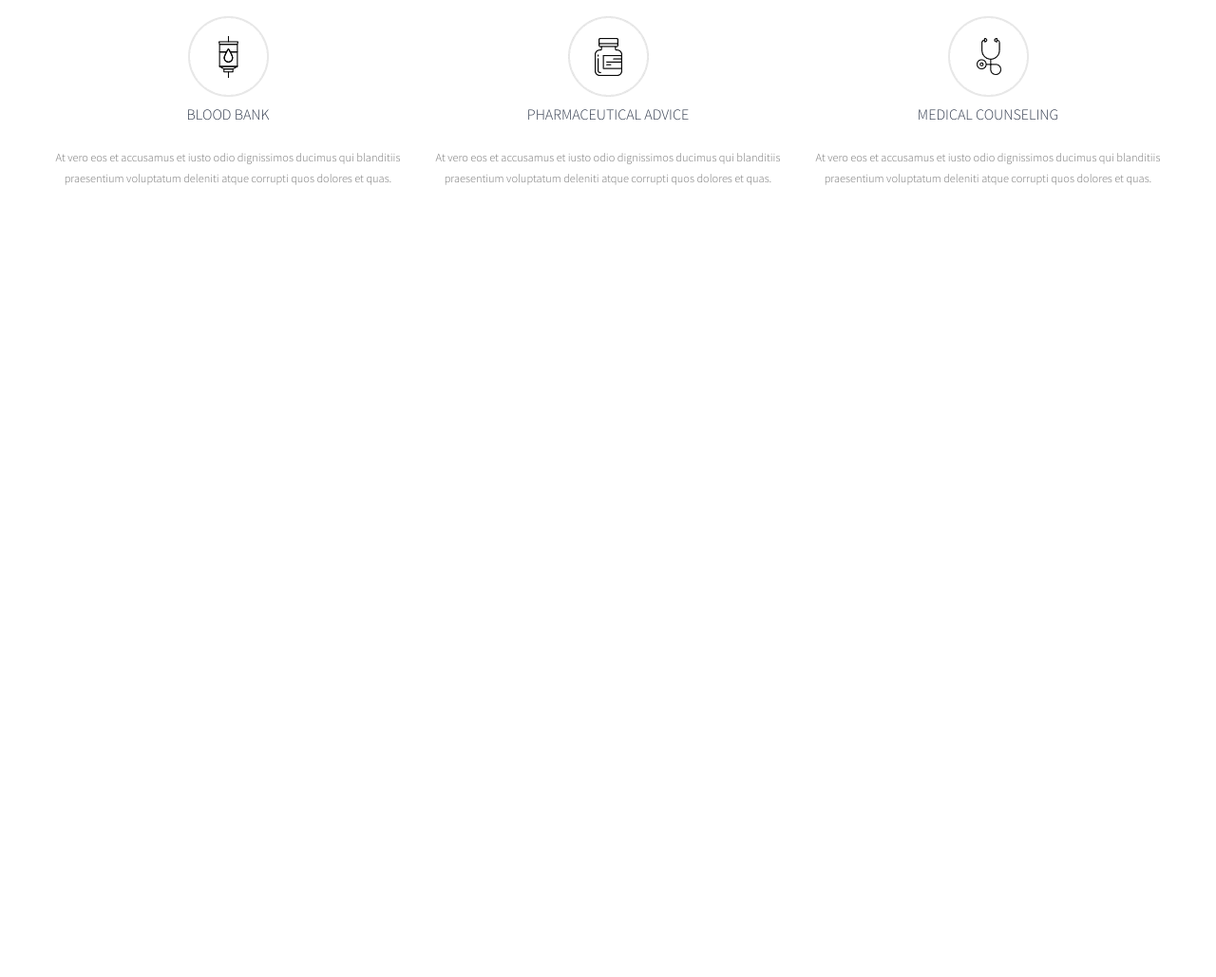
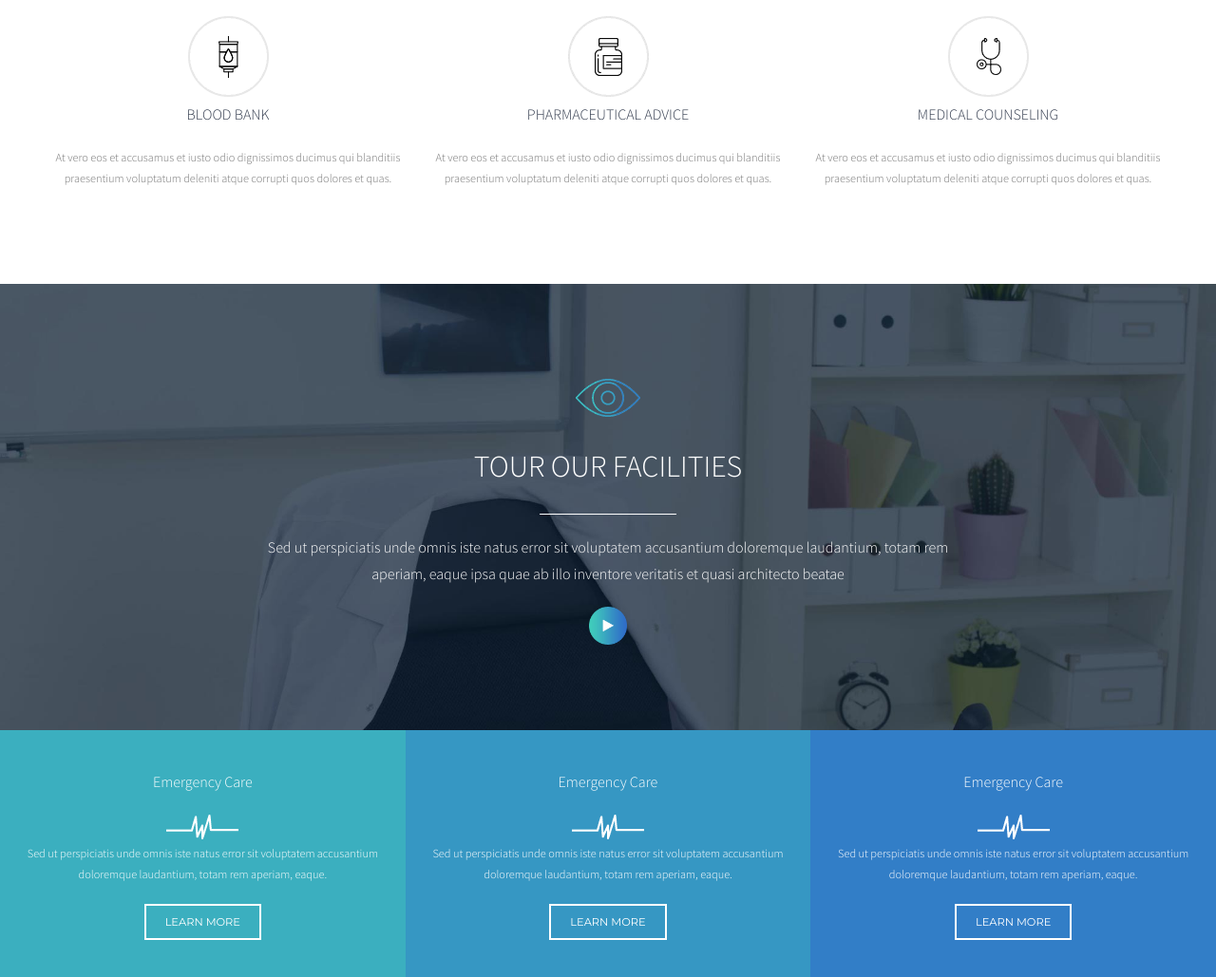
Before and after one commit to leitongchen/proj-html-vuejs, a website: page index.html in a window 1280 px wide. Shown: the part 2566-3595 px from the top of the page at 95% size. Before the commit the page ends 2865 px from the top, so only its background shows below. Drawn offline with nearby package versions, Linux system fonts and the light colour scheme.

Commit message:
Section 4: facilities implemented

```diff
--- a/index.html
+++ b/index.html
@@ -197,7 +197,73 @@
 
                 </div>
             </section>
+            <section id="section-4" class="dark-bg">
+                <div class="container">
 
+                    <div class="title-container">
+                        <img src="public/imgs/sections-icons/icon-7.png" alt="heart cardio icon">
+                        <h2>
+                            Tour our facilities
+                        </h2>
+                        <div class="underline white">
+                        </div>
+                        <h4>
+                            Sed ut perspiciatis unde omnis iste natus error sit voluptatem accusantium doloremque laudantium, totam rem aperiam, eaque ipsa quae ab illo inventore veritatis et quasi architecto beatae
+                        </h4>
+                    </div>
+                    <div class="player-container">
+                        <a href="#">
+                            <img src="public/imgs/play-icon.png" alt="play icon">
+                        </a>
+                    </div>
+
+                </div>
+                <div class="facilities-box row">
+                    <div class="col-3 bg-color-1">
+                        <h4>
+                            Emergency Care
+                        </h4>
+                        <img src="public/imgs/wave-divider.png" alt="wave icon">
+                        <p>
+                            Sed ut perspiciatis unde omnis iste natus error sit voluptatem accusantium doloremque laudantium, totam rem aperiam, eaque.
+                        </p>
+                        <div class="btn-container">
+                            <button class="secondary-btn">
+                                Learn More
+                            </button>
+                        </div>
+                    </div>
+                    <div class="col-3 bg-color-2">
+                        <h4>
+                            Emergency Care
+                        </h4>
+                        <img src="public/imgs/wave-divider.png" alt="wave icon">
+                        <p>
+                            Sed ut perspiciatis unde omnis iste natus error sit voluptatem accusantium doloremque laudantium, totam rem aperiam, eaque.
+                        </p>
+                        <div class="btn-container">
+                            <button class="secondary-btn">
+                                Learn More
+                            </button>
+                        </div>
+                    </div>
+                    <div class="col-3 bg-color-3">
+                        <h4>
+                            Emergency Care
+                        </h4>
+                        <img src="public/imgs/wave-divider.png" alt="wave icon">
+                        <p>
+                            Sed ut perspiciatis unde omnis iste natus error sit voluptatem accusantium doloremque laudantium, totam rem aperiam, eaque.
+                        </p>
+                        <div class="btn-container">
+                            <button class="secondary-btn">
+                                Learn More
+                            </button>
+                        </div>
+                    </div>
+                </div>
+
+            </section>
 
 
 
@@ -214,7 +280,7 @@
                         make appointment
                     </button>
                 </div>
-                <div class="bg-blue">
+                <div>
                     <div class="btn-container">
                         <button class="secondary-btn">
                             make appointment
--- a/src/partials/_buttons.scss
+++ b/src/partials/_buttons.scss
@@ -45,7 +45,7 @@ button {
         &:hover {
             border: 0;
             background-color: white;
-            color: $bg-blue-1;
+            color: $primary-color;
         }
     }
 
@@ -64,6 +64,7 @@ button {
     height: 37px;
 
     display: flex;
+    justify-content: center;
     align-items: center
 }
 
--- a/src/partials/_common.scss
+++ b/src/partials/_common.scss
@@ -65,6 +65,10 @@ h2 {
     margin-bottom: $spacing;
 }
 
+.underline.white {
+    border-bottom: 1px solid white;
+}
+
 h3 {
     font-size: $font-size*2;
 }
--- a/src/partials/_main.scss
+++ b/src/partials/_main.scss
@@ -56,8 +56,7 @@ section {
             cursor: pointer;
 
             &:hover {
-                transform: scale(1.05);
-                box-shadow: 2px 2px 16px -1px lighten($text-color, 30%);
+               @include hover-scale-animation
             }
         }
     }
@@ -79,3 +78,42 @@ section {
         padding: $spacing 0;
     }
 }
+
+#section-4 {
+    background-image: url(../../public/imgs/bg-img/paralax-bg-tour-facilities.jpg);
+    background-size: cover;
+    padding-top: $spacing*4;
+    padding-bottom: 0;
+
+    .player-container {
+        width: 50px;
+        height: 50px;
+        margin: auto;
+
+        img {
+            width: 80%;
+            height: 80%;
+            transition: transform $set-transition;
+
+            &:hover {
+                transform: scale(1.05);
+                // color: whitesmoke;
+            }
+        }
+    }
+
+    @each $key, $value in $bg-colors {
+        .bg-color-#{$key} {
+            background-color: $value;
+        }
+    }
+
+    .facilities-box.row {
+
+        margin-top: $spacing*4;
+
+        >div {
+            padding: ($spacing*2) $spacing;
+        }
+    }
+}
--- a/src/partials/_mixin.scss
+++ b/src/partials/_mixin.scss
@@ -2,3 +2,8 @@
     list-style: none;
     margin: 0;
 }
+
+@mixin hover-scale-animation {
+    transform: scale(1.05);
+    box-shadow: 2px 2px 16px -1px lighten($text-color, 30%);
+}
--- a/src/partials/_variables.scss
+++ b/src/partials/_variables.scss
@@ -30,9 +30,10 @@ $text-color: #747474;
 // background colours
 $bg-light-gray: #f7f7f7;
 
-$bg-blue-1: #3697c3;
-$bg-blue-2: #327ec7;
+// $bg-blue-1: #3697c3;
+// $bg-blue-2: #327ec7;
 
+$bg-colors: (1: #3bafbf, 2: #3697c3, 3: #327ec7);
 
 /* INPUTS */
 
```
Also changed, not shown: dist/style.css, images/paralax-bg-tour-facilities.jpg (added).
